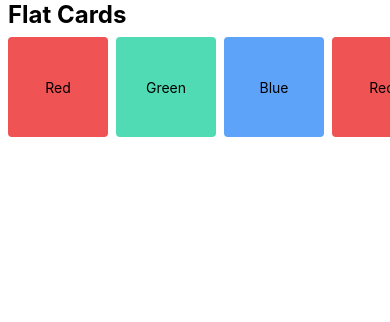
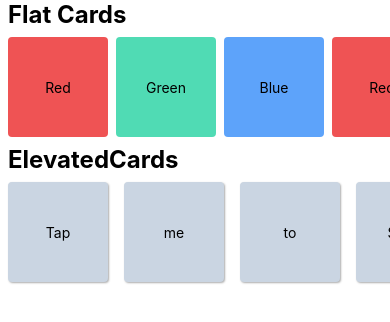
Before and after one commit to This-Is-Prince/learning-react-native, a React Native app in the folder styler/: screen / in a window 390 px wide. Shown: the top 322 px of the page. Built offline with nearby package versions, Linux system fonts and the light colour scheme.

Commit message:
feat: scrollview

```diff
--- a/styler/App.tsx
+++ b/styler/App.tsx
@@ -1,12 +1,14 @@
 import {SafeAreaView, ScrollView} from 'react-native';
 import React from 'react';
 import FlatCards from './components/FlatCards';
+import ElevatedCards from './components/ElevatedCards';
 
 const App = () => {
   return (
     <SafeAreaView>
       <ScrollView>
         <FlatCards />
+        <ElevatedCards />
       </ScrollView>
     </SafeAreaView>
   );
--- /dev/null
+++ b/styler/components/ElevatedCards.tsx
@@ -0,0 +1,61 @@
+import {ScrollView, StyleSheet, Text, View} from 'react-native';
+import React from 'react';
+
+const ElevatedCards = () => {
+  return (
+    <View>
+      <Text style={styles.headingText}>ElevatedCards</Text>
+      <ScrollView horizontal={true} style={styles.container}>
+        <View style={[styles.card, styles.cardElevated]}>
+          <Text>Tap</Text>
+        </View>
+        <View style={[styles.card, styles.cardElevated]}>
+          <Text>me</Text>
+        </View>
+        <View style={[styles.card, styles.cardElevated]}>
+          <Text>to</Text>
+        </View>
+        <View style={[styles.card, styles.cardElevated]}>
+          <Text>Scroll</Text>
+        </View>
+        <View style={[styles.card, styles.cardElevated]}>
+          <Text>more....</Text>
+        </View>
+        <View style={[styles.card, styles.cardElevated]}>
+          <Text>🫢</Text>
+        </View>
+      </ScrollView>
+    </View>
+  );
+};
+
+export default ElevatedCards;
+
+const styles = StyleSheet.create({
+  headingText: {
+    fontSize: 24,
+    fontWeight: 'bold',
+    paddingHorizontal: 8,
+  },
+  container: {},
+  card: {
+    flex: 1,
+    alignItems: 'center',
+    justifyContent: 'center',
+    width: 100,
+    height: 100,
+    borderRadius: 4,
+    margin: 8,
+  },
+  cardElevated: {
+    backgroundColor: '#CAD5E2',
+    elevation: 4,
+    shadowOffset: {
+      height: 1,
+      width: 1,
+    },
+    shadowColor: '#333',
+    shadowOpacity: 0.4,
+    shadowRadius: 2,
+  },
+});
```
